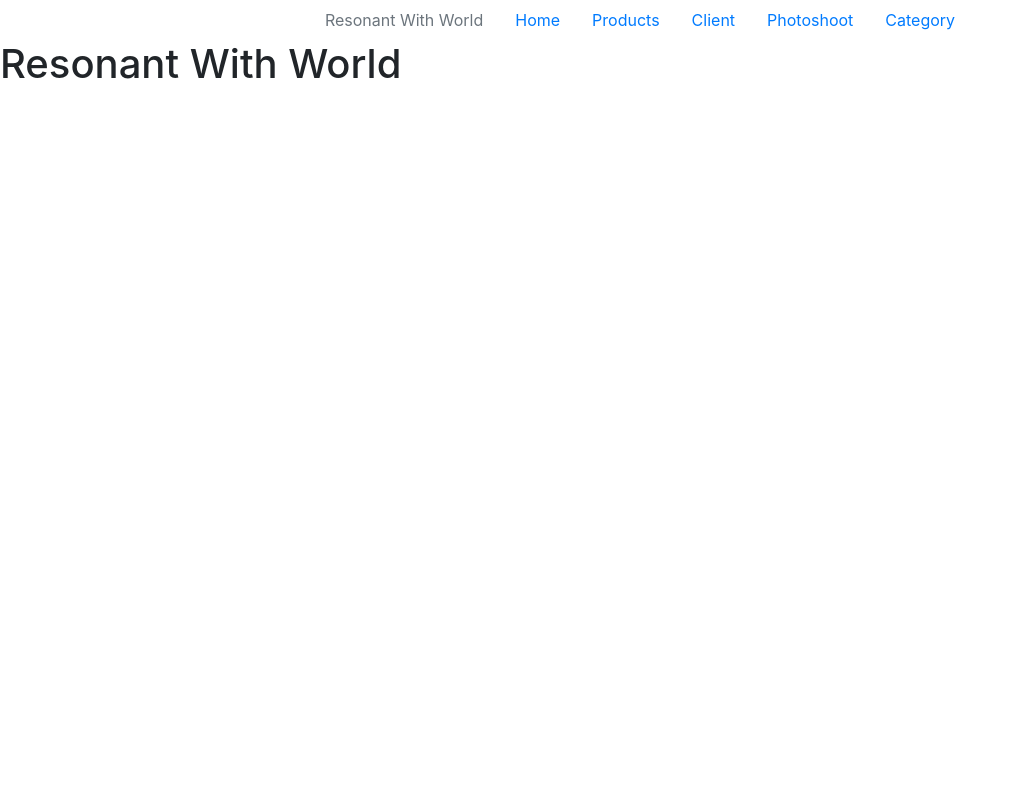
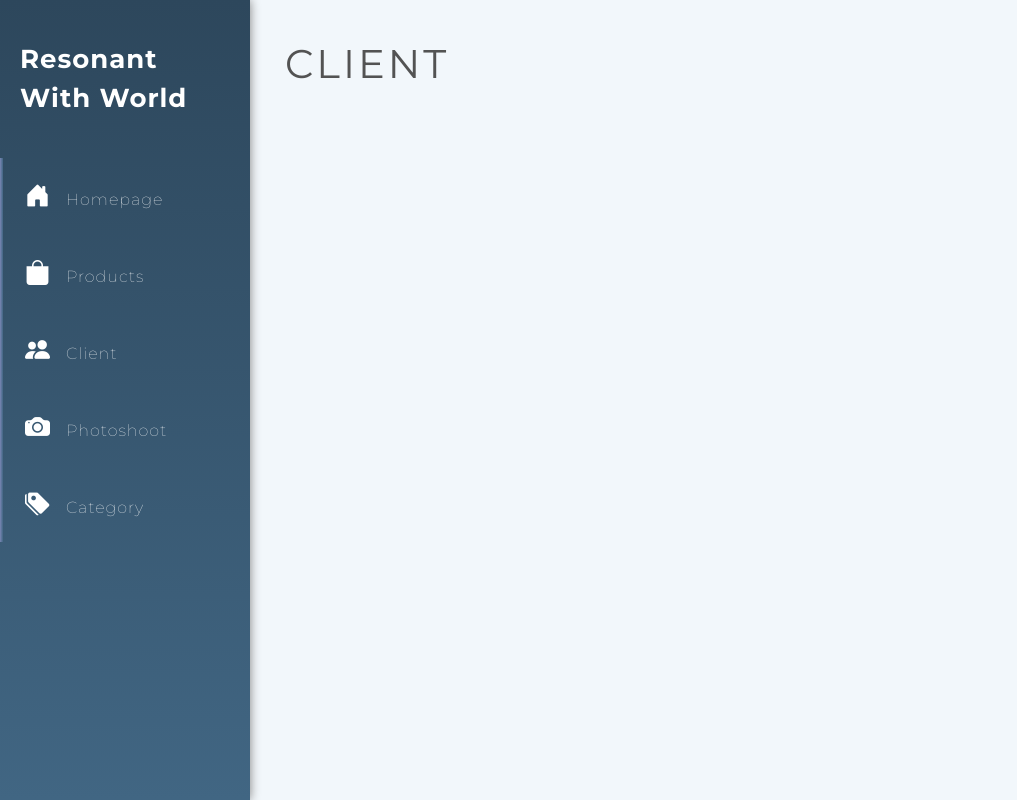
Before and after one commit to SaraahTran/Resonant-with-World, a PHP site: page /client.php in a window 1280 px wide. Shown: the whole page, without its empty margins (0-1017 px from the left). Run offline with PHP 8.4, Linux system fonts and the light colour scheme.

Commit message:
Styles
- Added CSS styles to the menu

```diff
--- a/Styles/style.css
+++ b/Styles/style.css
@@ -0,0 +1,98 @@
+
+/*Menu*/
+
+.sidebar-container {
+    position: fixed;
+    width: 250px;
+    height: 100%;
+    left: 0;
+    overflow-x: hidden;
+    overflow-y: auto;
+    background: linear-gradient(180deg, #2D475C 0%, #416683 100%);
+    color: #fff;
+    font-family: Montserrat, sans-serif;
+    letter-spacing: 1px;
+    font-weight: 100;
+    box-shadow: 0 0 10px grey;
+}
+
+.content-container {
+    padding-top: 20px;
+}
+
+.sidebar-logo {
+    padding: 40px 20px;
+    font-size: 26px;
+    font-weight: bold;
+}
+
+i{
+    font-size: 25px;
+    margin-right: 10px;
+}
+
+.sidebar-navigation {
+    padding: 0;
+    margin: 0;
+    list-style-type: none;
+    position: relative;
+}
+
+.sidebar-navigation li {
+    position: relative;
+    display: inline-block;
+    width: 100%;
+    line-height: 20px;
+}
+
+.sidebar-navigation li a {
+    padding: 25px;
+    font-size: 16px;
+    display: block;
+    color: #fff;
+}
+
+.sidebar-navigation li .fa {
+    margin-right: 10px;
+}
+
+.sidebar-navigation li a:active,
+.sidebar-navigation li a:hover,
+.sidebar-navigation li a:focus {
+    text-decoration: none;
+    outline: none;
+}
+
+.sidebar-navigation li::before {
+    background: linear-gradient(90deg, #7986B4 0%, #416683 100%);
+    position: absolute;
+    content: '';
+    height: 100%;
+    left: 0;
+    top: 0;
+    -webkit-transition: width 0.2s ease-in;
+    transition: width 0.2s ease-in;
+    width: 3px;
+    z-index: -1;
+}
+
+.sidebar-navigation li:hover::before {
+    width: 100%;
+}
+
+/*Pages*/
+
+.content-container {
+    padding: 40px 270px;
+    background: #F2F7FB;
+    height: 100%;
+    color: #535353;
+    font-family: Montserrat, sans-serif;
+}
+
+h1{
+    font-weight: 700;
+    font-size: 30px;
+    text-transform: uppercase;
+    letter-spacing: 3px;
+}
--- a/client.php
+++ b/client.php
@@ -1,15 +1,20 @@
 <html>
 <head>
     <title>Resonant With World Client </title>
-    <link rel="stylesheet" type="text/css" href="styles/style.css" media=”screen” />
+    <!--CSS-->
+    <link rel="stylesheet" type="text/css" href="Styles/style.css"/>
+    <!--Bootstrap-->
     <link rel="stylesheet" href="https://stackpath.bootstrapcdn.com/bootstrap/4.3.1/css/bootstrap.min.css" integrity="sha384-ggOyR0iXCbMQv3Xipma34MD+dH/1fQ784/j6cY/iJTQUOhcWr7x9JvoRxT2MZw1T" crossorigin="anonymous">
+    <!--Fonts and Icons-->
+    <link rel="stylesheet" href="https://cdn.jsdelivr.net/npm/bootstrap-icons@1.5.0/font/bootstrap-icons.css">
+    <link href="https://fonts.googleapis.com/css2?family=Montserrat:wght@100;400;700;800&display=swap" rel="stylesheet">
 </head>
 
 <body>
 
 <?php include('./menu.php');?>
 
-<h1>Resonant With World</h1>
+<h1>Client</h1>
 
 
 </body>
--- a/menu.php
+++ b/menu.php
@@ -1,33 +1,61 @@
 <html>
 <head>
     <title>Resonant With World Menu</title>
-    <link rel="stylesheet" type="text/css" href="styles/style.css" media=”screen” />
+    <!--CSS-->
+    <link rel="stylesheet" type="text/css" href="Styles/style.css"/>
+    <!--Bootstrap-->
     <link rel="stylesheet" href="https://stackpath.bootstrapcdn.com/bootstrap/4.3.1/css/bootstrap.min.css" integrity="sha384-ggOyR0iXCbMQv3Xipma34MD+dH/1fQ784/j6cY/iJTQUOhcWr7x9JvoRxT2MZw1T" crossorigin="anonymous">
+    <!--Fonts and Icons-->
+    <link rel="stylesheet" href="https://cdn.jsdelivr.net/npm/bootstrap-icons@1.5.0/font/bootstrap-icons.css">
+    <link href="https://fonts.googleapis.com/css2?family=Montserrat:wght@100;400;700;800&display=swap" rel="stylesheet">
 </head>
 
 <body>
 
-<ul class="nav justify-content-center">
-    <li class="nav-item">
-        <a class="nav-link disabled" href="#" tabindex="-1" aria-disabled="true">Resonant With World</a>
+<div class="sidebar-container">
+    <div class="sidebar-logo">
+ Resonant With World
+    </div>
+    <ul class="sidebar-navigation">
+
+        <li>
+            <a href="/index.php">
+                <i class="bi bi-house-door-fill" aria-hidden="true"></i> Homepage
+            </a>
         </li>
-    <li class="nav-item">
-        <a class="nav-link active" href="/index.php">Home</a>
+
+
+        <li>
+            <a href="/product.php">
+                <i class="bi bi-bag-fill" aria-hidden="true"></i> Products
+            </a>
         </li>
-    <li class="nav-item">
-        <a class="nav-link" href="/product.php">Products</a>
+        <li>
+            <a href="/client.php">
+                <i class="bi bi-people-fill" aria-hidden="true"></i> Client
+            </a>
         </li>
-    <li class="nav-item">
-        <a class="nav-link" href="/client.php">Client</a>
+        <li>
+            <a href="/photoshoot.php">
+                <i class="bi bi-camera-fill" aria-hidden="true"></i> Photoshoot
+            </a>
         </li>
-    <li class="nav-item">
-        <a class="nav-link" href="/photoshoot.php">Photoshoot</a>
-    </li>
-    <li class="nav-item">
-        <a class="nav-link" href="/category.php">Category</a>
+
+        <li>
+            <a href="/category.php">
+                <i class="bi bi-tags-fill" aria-hidden="true"></i> Category
+            </a>
         </li>
     </ul>
+</div>
+
+<div class="content-container">
+    <div class="container-fluid">
+
+
 
 </body>
 
+
+
 </html>
--- a/photoshoot.php
+++ b/photoshoot.php
@@ -9,7 +9,7 @@
 
 <?php include('./menu.php');?>
 
-<h1>Resonant With World</h1>
+<h1>Photoshoot</h1>
 
 
 </body>
```
Also changed, not shown: category.php (+7 -2 lines), index.php (+8 -2 lines), product.php (+7 -2 lines), productedit.php (+7 -2 lines). Lines whose indentation alone changed are shown as unchanged.
